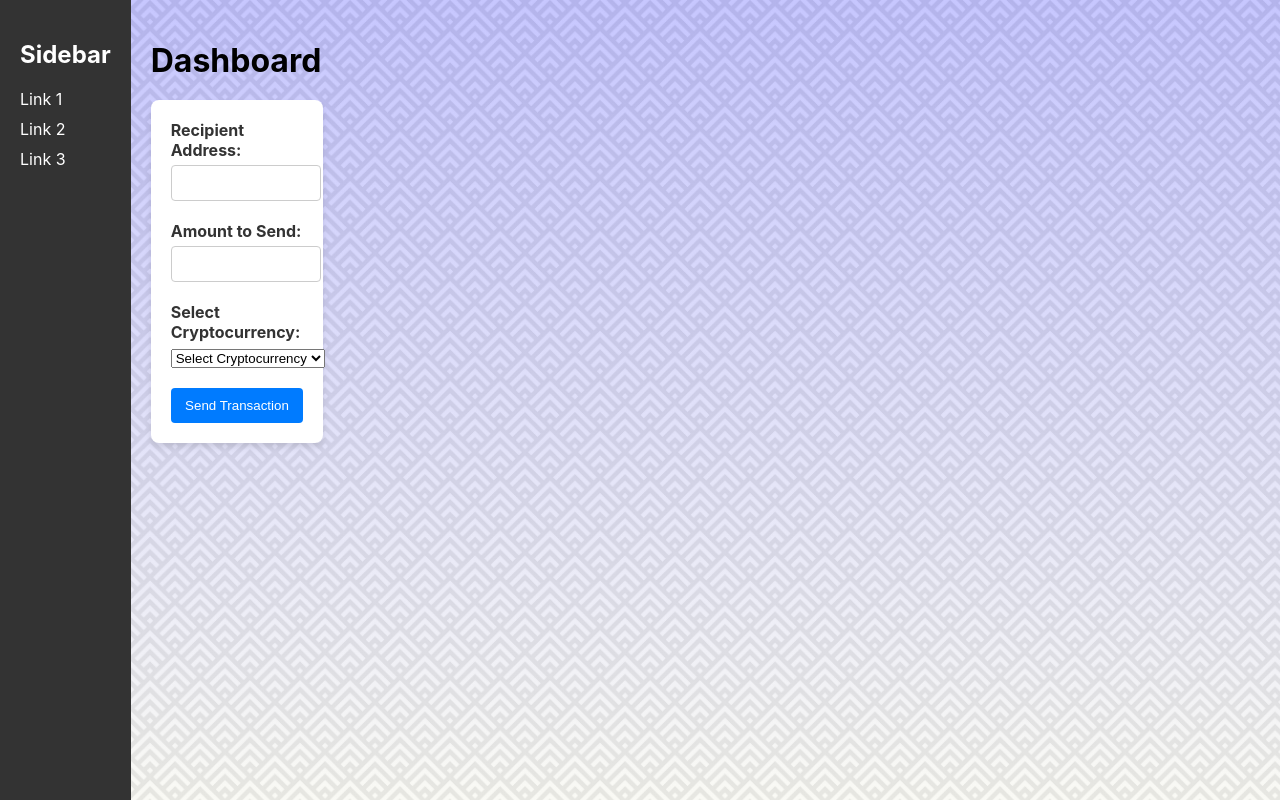
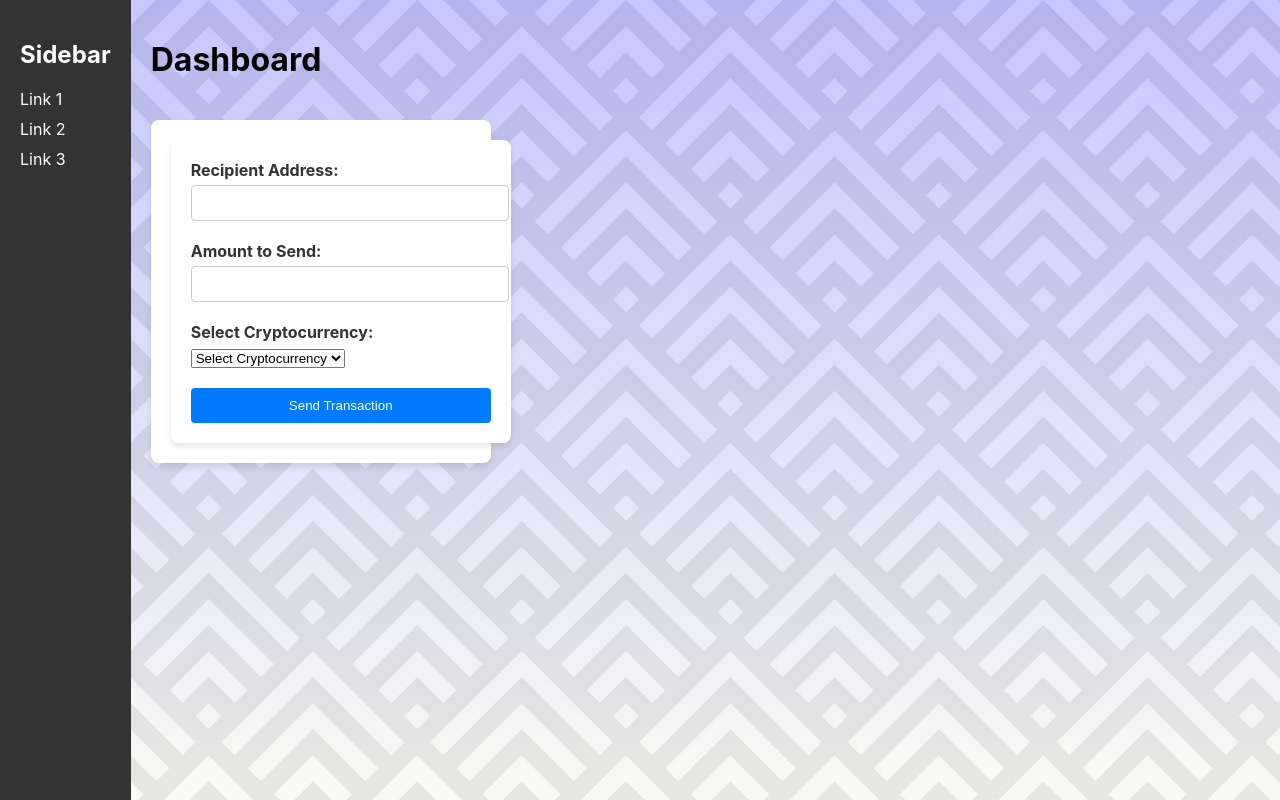
Before and after one commit to ClaudePal20/TEDS-webapp, a React (Create React App) app: page / in a window 1280 px wide. Built offline with nearby package versions, Linux system fonts and the light colour scheme.

Commit message:
UI mejorada

```diff
--- a/src/App.css
+++ b/src/App.css
@@ -1,12 +1,6 @@
-.dashboard {
-  display: flex;
-
-
-}
 .app{
+  display: fixed;
   height: 100vh;
   display: flex;
   background-image: linear-gradient(rgba(0, 0, 255, 0.219), rgba(233, 233, 209, 0.219)),url('./assets/pattern.png');
-  background-repeat: repeat;
-  background-size: 150px;
 }
--- a/src/Dashboard.css
+++ b/src/Dashboard.css
@@ -1,24 +1,29 @@
 /* Dashboard.css */
-.dashboard{
+
+.dashboard {
   display: flex;
-  flex-direction: row;
 }
 
 .main-content {
-  text-align: left;
+  padding: 20px;
+  flex: 1;
   display: flex;
   flex-direction: column;
-  padding: 20px;
-
 }
 
 .main-content > * {
-  margin-bottom: 20px;
-
+  margin-top: 20px;
 }
 
+.transaction-form {
+  background: #ffffff;
+  padding: 20px;
+  border-radius: 8px;
+  box-shadow: 0 4px 6px rgba(0, 0, 0, 0.1);
+  width: 300px;
+}
 
-.content-container {
-  height: 100vh;
-  margin-left: 20px;
+.transaction-list {
+  width: 700px;
+  max-height: 350px;
 }
--- a/src/Dashboard.js
+++ b/src/Dashboard.js
@@ -17,8 +17,12 @@
       <Sidebar />
       <div className='main-content'>
         <h1>Dashboard</h1>
-        <TransactionForm onTransactionSubmit={addTransaction} />
-        <TransactionList transactions={transactions} />
+        <div className='transaction-form'>
+          <TransactionForm onTransactionSubmit={addTransaction} />
+        </div>
+        <div className='transaction-list'>
+          <TransactionList transactions={transactions} />
+        </div>
       </div>
     </div>
   );
--- a/src/TransactionForm.css
+++ b/src/TransactionForm.css
@@ -1,8 +1,12 @@
+/* TransactionForm.css */
+
 .transaction-form {
+  display: grid;
   background: #ffffff;
   padding: 20px;
   border-radius: 8px;
   box-shadow: 0 4px 6px rgba(0, 0, 0, 0.1);
+  border-radius: 8px;
   width: 50%;
 }
 
--- a/src/TransactionList.css
+++ b/src/TransactionList.css
@@ -1,8 +1,13 @@
 /* TransactionList.css */
+
+.transaction-list {
+  max-height: 400px;
+  overflow-y: auto;
+}
+
 .card-container {
   display: grid;
   gap: 20px;
-    overflow-x: auto;
 }
 
 .card {
```
Lines whose indentation alone changed are shown as unchanged.
